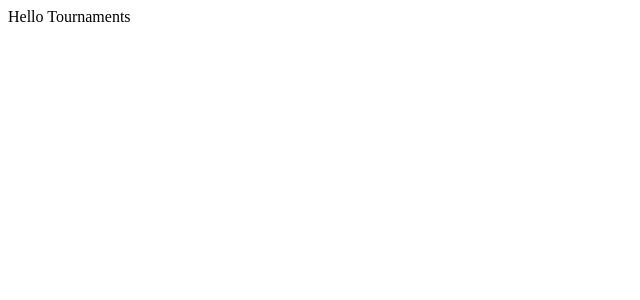
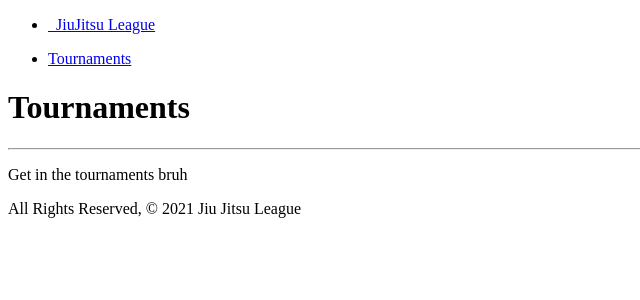
Before and after one commit to idbic/JiuJitsu-League, a Django app: page /tournaments/ in a window 1280 px wide. Before the commit the part shown is almost empty. Shown: the top 300 px of the page, without its empty margins (0-640 px from the left). Run offline with Django 4.2, Linux system fonts and the light colour scheme.

Commit message:
added the base template for all of the views and got the homepage and tournements page up

```diff
--- /dev/null
+++ b/jiujitsuleague/main_app/templates/base.html
@@ -0,0 +1,31 @@
+<!DOCTYPE html>
+<html lang="en">
+<head>
+  <meta charset="UTF-8">
+  <meta name="viewport" content="width=device-width, initial-scale=1.0">
+  <meta http-equiv="X-UA-Compatible" content="ie=edge">
+  <title>JiuJitsu League</title>
+
+</head>
+<body>
+  <header class="navbar-fixed">
+    <nav>
+      <div class="nav-wrapper">
+        <ul>
+          <li><a href="/" class="left brand-logo">&nbsp;&nbsp;JiuJitsu League</a></li>
+        </ul>
+        <ul class="right">
+          <li><a href="/tournaments">Tournaments</a></li>
+        </ul>
+      </div>
+    </nav>
+  </header>
+  <main class="container">
+    {% block content %}
+    {% endblock %}
+  </main>
+  <footer class="page-footer">
+    <div class="right">All Rights Reserved, &copy; 2021 Jiu Jitsu League &nbsp;</div>
+  </footer>
+</body>
+</html>
--- /dev/null
+++ b/jiujitsuleague/main_app/templates/home.html
@@ -0,0 +1,5 @@
+{% extends 'base.html' %}
+{% block content %}
+
+<h1>Homepage</h1>
+{% endblock %}
--- a/jiujitsuleague/main_app/templates/tournaments.html
+++ b/jiujitsuleague/main_app/templates/tournaments.html
@@ -1,12 +1,8 @@
-<!DOCTYPE html>
-<html lang="en">
-<head>
-  <meta charset="UTF-8">
-  <meta name="viewport" content="width=device-width, initial-scale=1.0">
-  <meta http-equiv="X-UA-Compatible" content="ie=edge">
-  <title>Tournaments</title>
-</head>
-<body>
-  Hello Tournaments
-</body>
-</html>
+{% extends 'base.html' %}
+{% block content %}
+
+<h1>Tournaments</h1>
+<hr />
+<p>Get in the tournaments bruh</p>
+
+{% endblock %}
--- a/jiujitsuleague/main_app/views.py
+++ b/jiujitsuleague/main_app/views.py
@@ -6,7 +6,7 @@ from django.shortcuts import render
 # Home View
 
 def home(request):
-    return HttpResponse("hey it me Jiu jitsu League")
+    return render(request, 'home.html')
 
 def tournaments(request):
     return render(request, 'tournaments.html')
```
